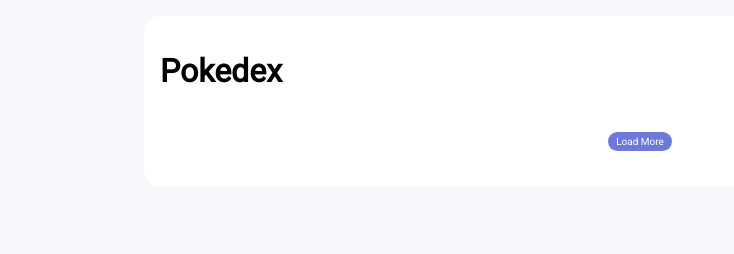
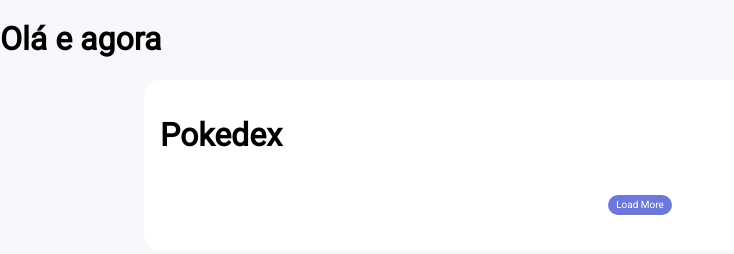
Before and after one commit to viviansdrv/pokedex, a plain HTML site: page index.html in a window 1280 px wide. Shown: the whole page, without its empty margins (0-734 px from the left). Drawn offline with nearby package versions, Linux system fonts and the light colour scheme; no server answers.

Commit message:
Teste confi github

```diff
--- a/index.html
+++ b/index.html
@@ -16,6 +16,7 @@
 
 </head>
 <body>
+    <h1>Olá e agora</h1>
 
     <section class="content">
         <h1>Pokedex</h1>
```
